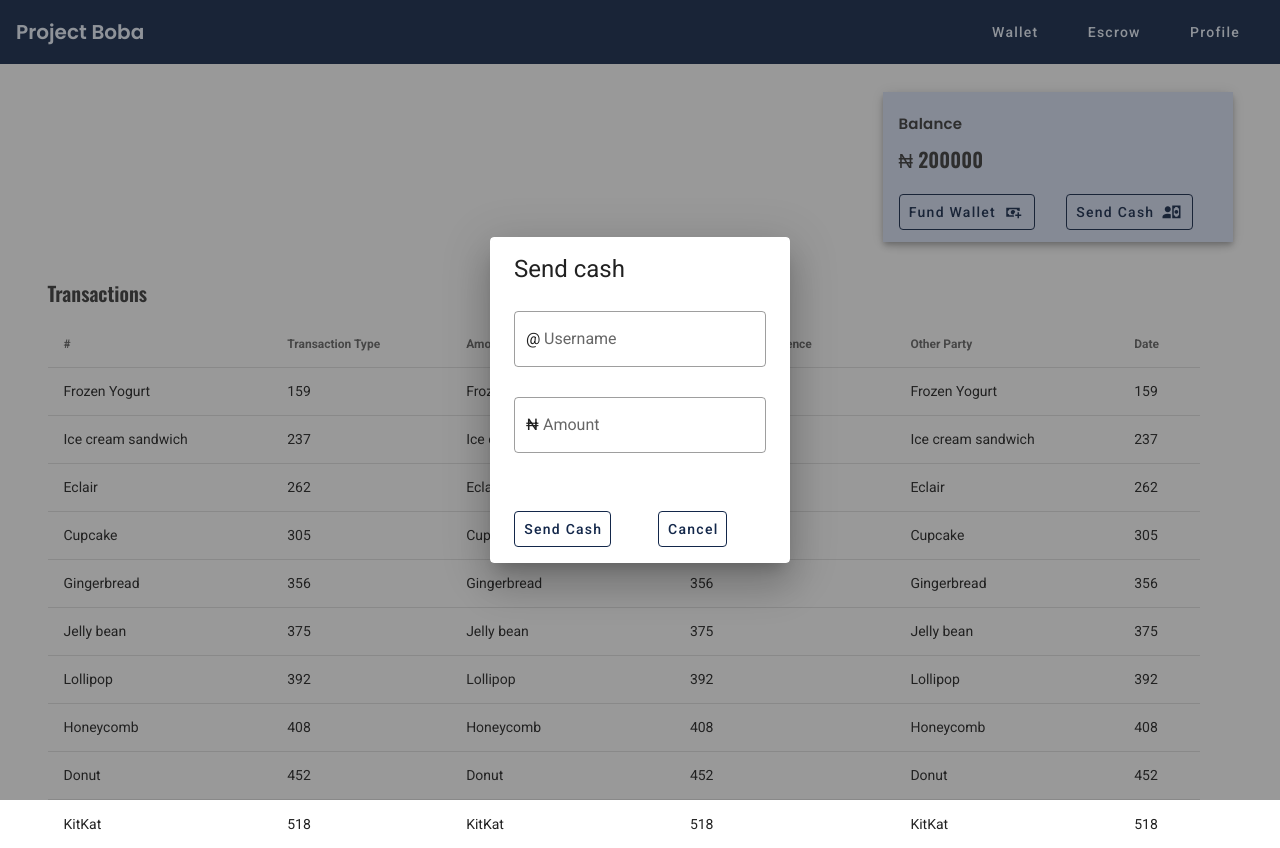
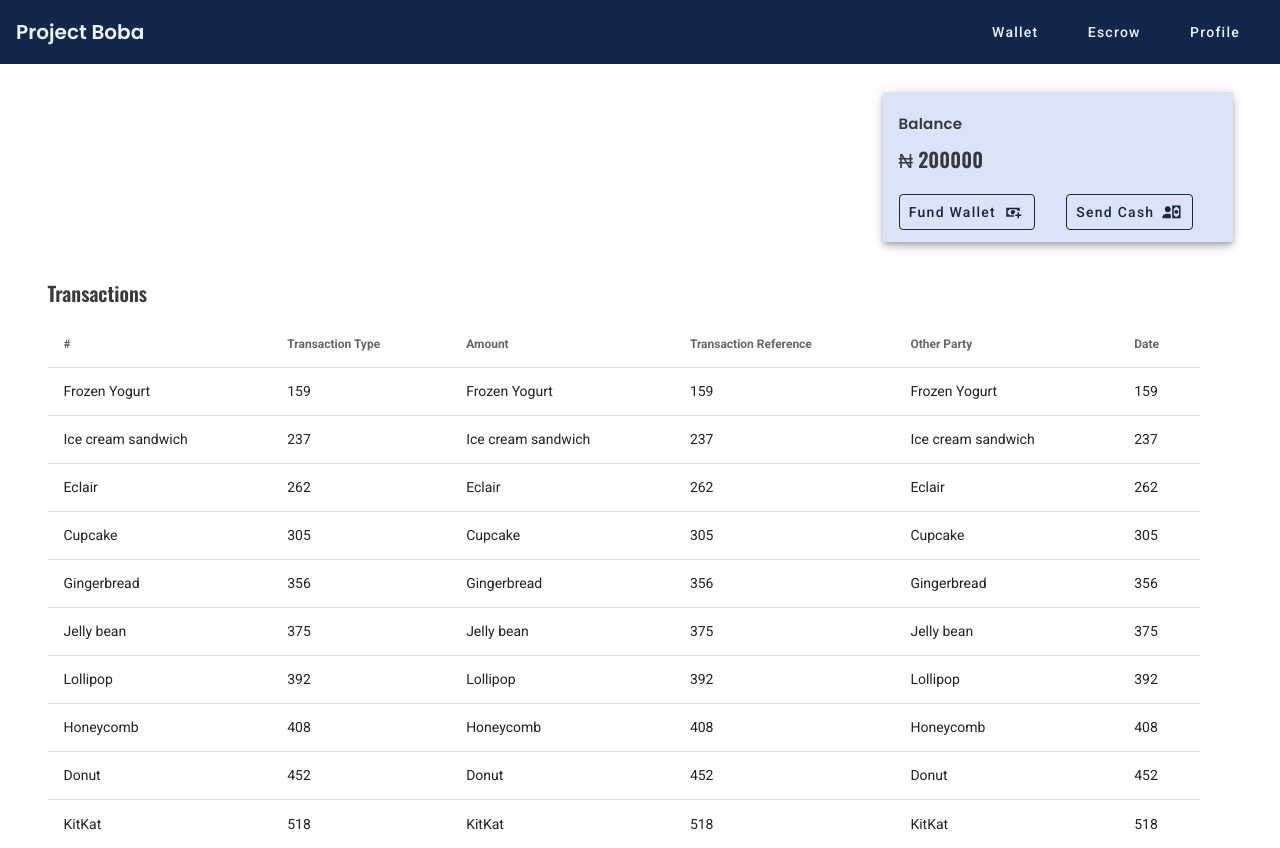
Before and after one commit to moon-grp/projectBoba-frontend, a Nuxt app: page /home in a window 1280 px wide. Built offline with nearby package versions, Linux system fonts and the light colour scheme.

Commit message:
paystack fixes

```diff
--- a/nuxt.config.js
+++ b/nuxt.config.js
@@ -33,6 +33,7 @@ export default {
   buildModules: [
     // https://go.nuxtjs.dev/vuetify
     '@nuxtjs/vuetify',
+    '@nuxtjs/dotenv',
   ],
 
   // Modules (https://go.nuxtjs.dev/config-modules)
--- a/package.json
+++ b/package.json
@@ -10,6 +10,7 @@
   },
   "dependencies": {
     "@nuxtjs/axios": "^5.12.2",
+    "@nuxtjs/dotenv": "^1.4.1",
     "core-js": "^3.6.5",
     "nuxt": "^2.14.6",
     "vue-lottie": "^0.2.1",
--- a/pages/home.vue
+++ b/pages/home.vue
@@ -135,7 +135,7 @@ export default {
   data() {
     return {
       tab: null,
-      dialog: true,
+      dialog: false,
       desserts: [
         {
           name: 'Frozen Yogurt',
@@ -182,6 +182,7 @@ export default {
   },
   methods: {
     openPaystack() {
+       var key = process.env.pAPI_KEY
       var handler = PaystackPop.setup({
         key: key,
         email: 'olumidemm@gmail.com',
```
Also changed, not shown: 1 other file (tests, documents, lock files or other folders).
